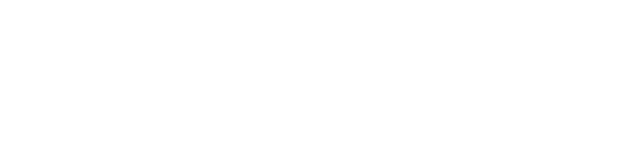
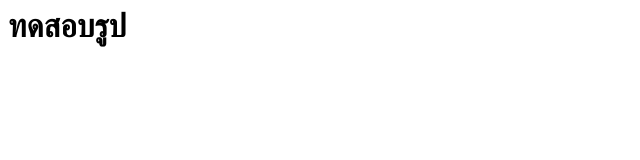
Before and after one commit to Jangecraft/DogtorBotItem, a plain HTML site: page index.html in a window 1280 px wide. Shown: the whole page, without its empty margins (0-640 px from the left). Drawn offline with Linux system fonts and the light colour scheme.

Commit message:
Update index.html

```diff
--- a/index.html
+++ b/index.html
@@ -1,2 +1,11 @@
 <html>
+
+    <head>
+        <title> ทดสอบรูป </title>
+    </head>
+
+    <body>
+        <h1>ทดสอบรูป</h1>
+    </body>
+
 </html>
```
